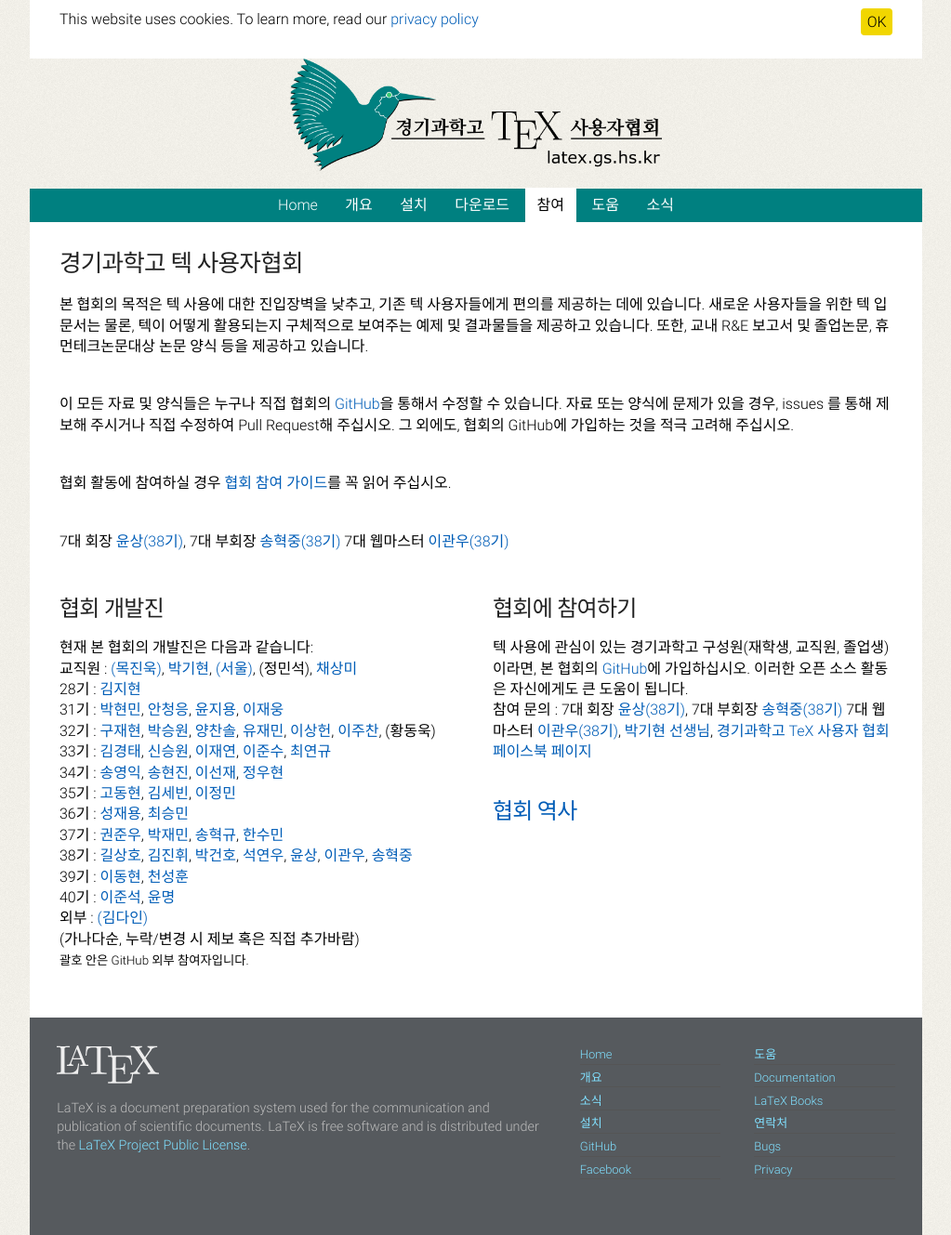
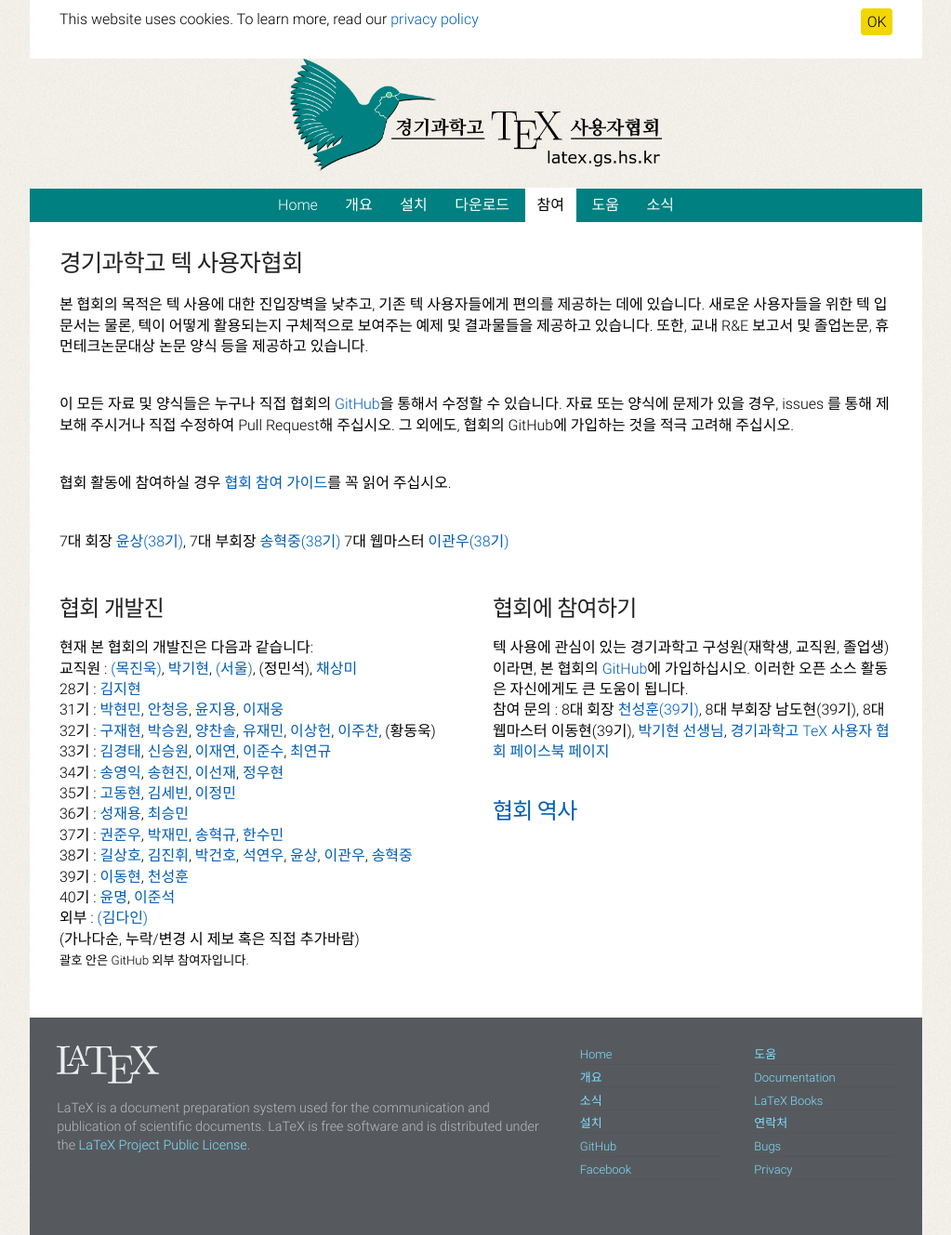
Before and after one commit to gshstexsociety/gshstexsociety.github.io, a Jekyll site: the page built from 참여/index.md, in a window 1280 px wide. Shown: the whole page at 93% size, without its empty margins (128-1151 px from the left). Built offline with Jekyll 4.4.1, drawn with Linux system fonts in a browser that asks for light colours.

Commit message:
8대 회장, 부회장, 웹마스터 추가

```diff
--- a/참여/index.md
+++ b/참여/index.md
@@ -47,7 +47,7 @@ permalink: /참여/
     <br>
     39기 : <a href="https://github.com/">이동현</a>, <a href="https://github.com/meisterjok32">천성훈</a>
     <br>
-    40기 : <a href="https://github.com/gs22078">이준석</a>, <a href="https://github.com/yoonmyeong673">윤명</a>
+    40기 : <a href="https://github.com/yoonmyeong673">윤명</a>, <a href="https://github.com/gs22078">이준석</a>
     <br>
     외부 : <a href="https://github.com/DyneAlpha">(김다인)</a>
     <br>
@@ -62,7 +62,7 @@ permalink: /참여/
     텍 사용에 관심이 있는 경기과학고 구성원(재학생, 교직원, 졸업생)이라면,
     본 협회의 <a href="https://github.com/gshslatexintro">GitHub</a>에 가입하십시오. 이러한 오픈 소스 활동은 자신에게도 큰 도움이 됩니다.
     <br>
-    <b>참여 문의</b> : 7대 회장 <a href="https://github.com/hyukgyu03">윤상(38기)</a>, 7대 부회장 <a href="https://github.com/toadsong8451">송혁중(38기)</a> 7대 웹마스터 <a href="https://github.com/Rarenick2">이관우(38기)</a>, <a href="https://github.com/guitar79">박기현 선생님</a>, <a href="https://www.facebook.com/gshstexsociety">경기과학고 TeX 사용자 협회 페이스북 페이지</a>
+    <b>참여 문의</b> : 8대 회장 <a href="https://github.com/meisterjok32">천성훈(39기)</a>, 8대 부회장 남도현(39기), 8대 웹마스터 이동현(39기), <a href="https://github.com/guitar79">박기현 선생님</a>, <a href="https://www.facebook.com/gshstexsociety">경기과학고 TeX 사용자 협회 페이스북 페이지</a>
     </p>
     <h2><a href="https://github.com/gshslatexintro/gshslatexintro/wiki/History-of-GSHS-TeX-Society">협회 역사</a></h2>
   </div>
```
